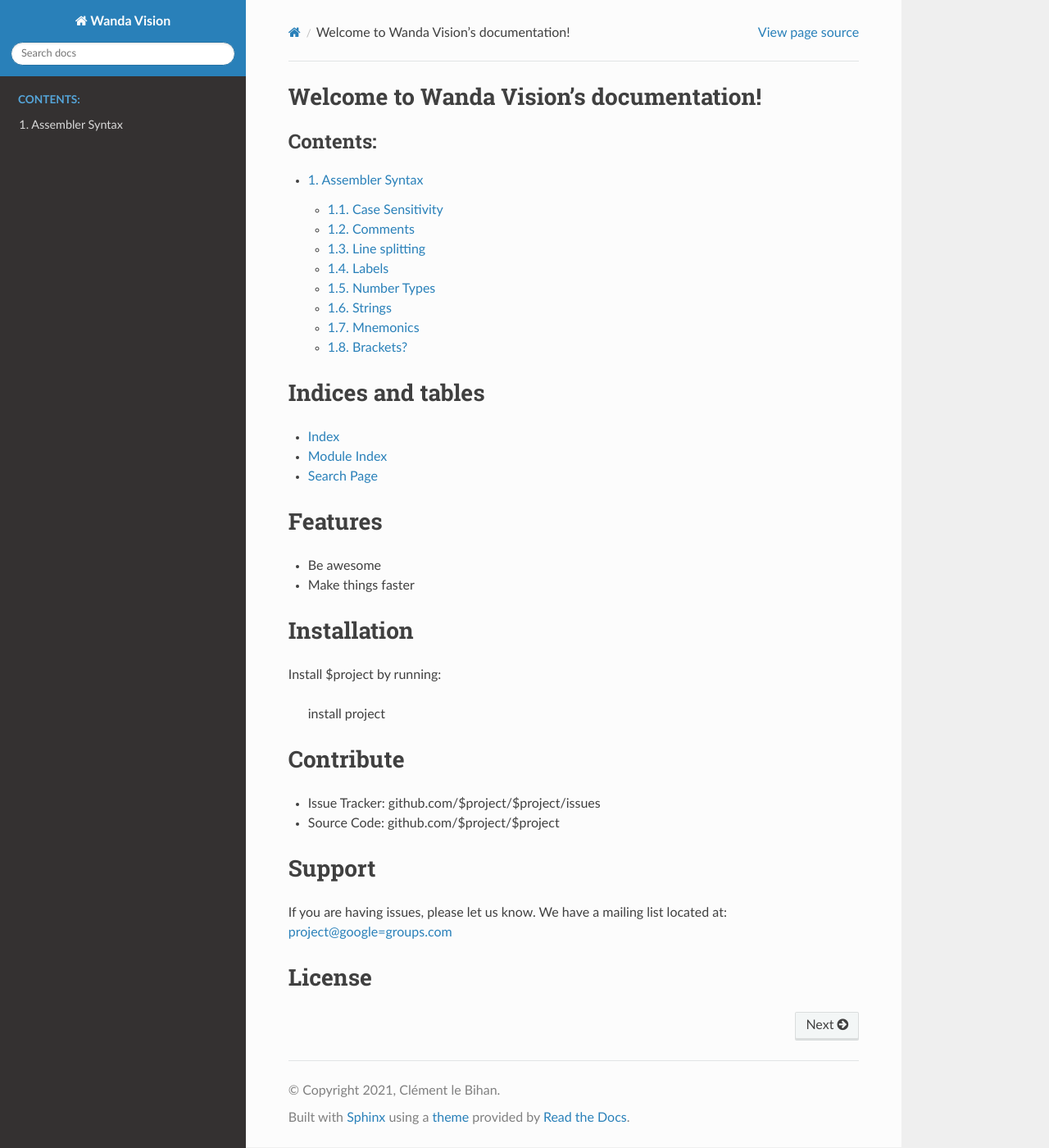
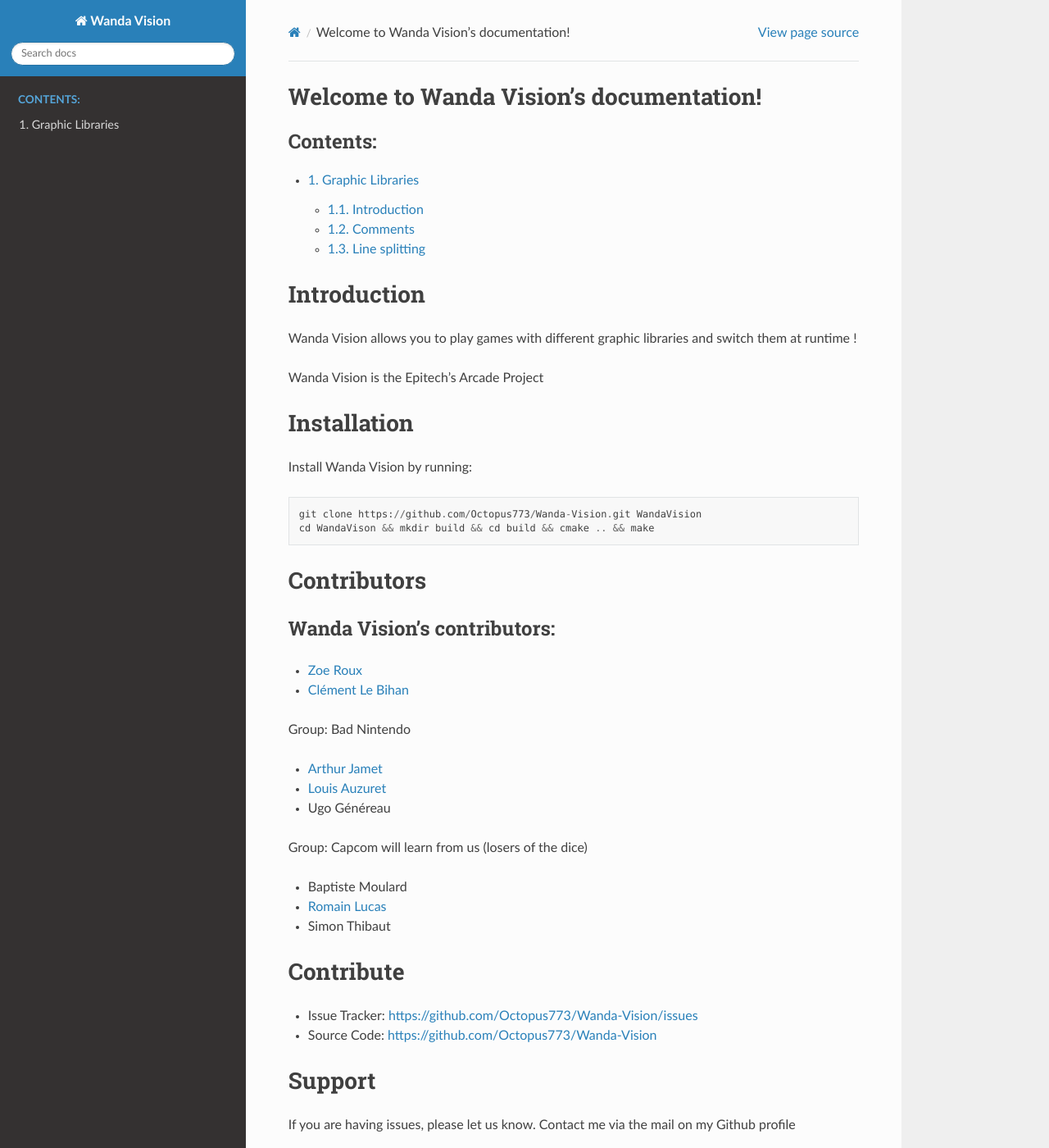
Before and after one commit to Octopus773/Wanda-Vision, a Sphinx documentation site: the page built from docs/source/index.rst, in a window 1280 px wide and 1400 px high. Shown: the whole window at 82% size. Built offline with Sphinx 7.4.7 and the Read the Docs theme 2.0.0, drawn with Linux system fonts in a browser that asks for light colours; some of the changed lines change nothing that is shown.

Commit message:
creating the index.rst

```diff
--- a/docs/source/abc.rst
+++ /dev/null
@@ -1,277 +0,0 @@
-Assembler Syntax
-================
-
-Case Sensitivity
-----------------
-
-WLA is case sensitive, except with directives, so be careful.
-
-
-Comments
---------
-
-Comments begin with ``;`` or ``*`` and end along with the line. ``;`` can be
-used anywhere, but ``*`` can be placed only at the beginning of a new line.
-
-WLA supports also ANSI C style commenting. This means you can start a
-multiline comment with ``/*`` and end it with ``*/``.
-
-What also is supported are C++ style comments. This means you can start a
-comment with ``//``.
-
-You can also use ``.ASM`` and ``.ENDASM`` directives to skip characters. These
-function much like ANSI C comments, but unlike the ANSI C comments these can be
-nested.
-
-
-Line splitting
---------------
-
-Lines can be split using a ``\`` between elements. So instead of writing
-
-    .db 1, 2, 3, 4, 5, 6, 7, 8
-
-it's possible to write
-
-    .db 1, 2, 3, 4 \
-        5, 6, 7, 8
-
-Note that line splitting works only in places where WLA expects a new label,
-number, calculation, etc. String splitting isn't currently supported.
-
-
-Labels
-------
-
-Labels are ordinary strings (which can also end to a ``:``). Labels starting
-with ``_`` are considered to be local labels and do not show outside sections
-where they were defined, or outside object files, if they were not defined
-inside a section.
-
-Here are few examples of different labels::
-
-    VBI_IRQ:
-    VBI_IRQ2
-    _VBI_LOOP:
-    main:
-
-Labels starting with ``@`` are considered to be child labels. They can only be
-referenced within the scope of their parent labels, unless the full name is
-specified. When there is more than one ``@``, the label is considered to be
-a child of a child.
-
-Here are some examples of child labels::
-
-    PARENT1:
-    @CHILD:
-    @@SUBCHILD
-
-    PARENT2:
-    @CHILD:
-
-This is legal, since each of the ``@CHILD`` labels has a different parent.
-You can specify a parent to be explicit, like so::
-
-    jr PARENT1@CHILD@SUBCHILD
-
-You can also use ``__label__`` to refer to the last defined parent label::
-
-    main:                 ; #
-            nop
-            nop
-    @child:
-            nop
-            nop
-    @@grandchild:
-            nop
-            nop
-            jmp __label__ ; jump -> #
-    loop:   nop           ; %
-            nop
-            jmp __label__ ; jump -> %
-
-Note that when you place ``:`` in front of the label string when referring to
-it, you'll get the bank number of the label, instead of the label's address.
-Here's an example::
-
-    LD A, :LOOP
-    .BANK 2 SLOT 0
-    LOOP:
-
-Here ``LD A, :LOOP`` will be replaced with ``LD A, 2`` as the label ``LOOP``
-is inside the bank number two.
-
-When you are referring to a label and you are adding something to its address
-(or subtracting, any arithmetics apply) the result will always be bytes. ::
-
-    .org 20
-    DATA:  .dw 100, 200, 300
-           ld  a, DATA+1
-                  ^^^^^^ = r
-
-So here the result ``r`` will be the address of ``DATA`` plus one, here 21.
-Some x86 assemblers would give here ``22`` as the result ``r`` as ``DATA``
-points to an array or machine words, but WLA isn't that smart (and some people
-including me think this is the better solution).
-
-Note that each CPU WLA supports contains opcodes that either generate an
-absolute reference or a relative reference to the given label. For example, ::
-
-    .org 20
-    DATA:  ld  a, DATA   ; DATA becomes 20 (absolute)
-           jr  DATA      ; DATA becomes -4 (relative)
-
-Check out section 14 for the list of opcodes that generate relative references.
-
-You can also use ``-``, ``--``, ``---``, ``+``, ``++``, ``+++``, ... as
-un-named labels. Labels consisting of ``-`` are meant for reverse jumps and
-labels consisting of ``+`` are meant for forward jumps. You can reuse un-named
-labels as much as you wish inside your source code. Here's an example of this::
-
-        dec e
-        beq ++      ; jump -> ?
-        dec e
-        beq +       ; jump -> %
-        ld d, 14
-    --- ld a, 10    ; !
-    --  ld b, c     ; #
-    -   dec b       ; *
-        jp nz, -    ; jump -> *
-        dec c
-        jp nz, --   ; jump -> #
-        dec d
-        jp nz, ---  ; jump -> !
-        ld a, 20
-    -   dec a       ; $
-        jp nz, -    ; jump -> $
-    +   halt        ; %
-    ++  nop         ; ?
-
-Note that ``__`` (that's two underline characters) serves also as a un-named
-label. You can refer to this label from both directions. Use ``_b`` when
-you are jumping backwards and ``_f`` when you are jumping forwards label ``__``.
-
-Example::
-
-       dec e
-       jp z, _f     ; jump -> *
-       dec e
-    __ ldi a, (hl)  ; *
-       dec e
-       jp nz, _b    ; jump -> *
-
-**CAVEAT! CAVEAT! CAVEAT!**
-
-The following code doesn't work as it would if WLA would determine the
-distance lexically (but in practice it's WLALINK that does all the
-calculations and sees only the preprocessed output of WLA)::
-
-    .macro dummy
-    -  dec a        ; #
-       jp nz, -     ; jump -> #
-    .endm
-
-       ...
-    -  nop          ; *
-       dummy
-       dec e
-       jp nz, -     ; i'd like to jump to *, but i'll end up jumping
-                    ; to # as it's closest to me in the output WLA produces
-                    ; for WLALINK (so it's better to use \@ with labels inside
-                    ; a macro).
-
-WLALINK will also generate ``_sizeof_[label]`` defines that measure the
-distance between two consecutive labels. These labels have the same scope as
-the labels they describe. Here is an example::
-
-    Label1:
-        .db 1, 2, 3, 4
-    Label2:
-
-In this case you'll get a definition ``_sizeof_Label1`` that will have value
-``4``.
-
-WLA will skip over any child labels when calculating ``_sizeof``. So, in this
-example::
-
-    Label1:
-    .db 1, 2
-    @child:
-        .db 3, 4
-    Label2:
-
-The value of ``_sizeof_Label1`` will still have a value of ``4``.
-
-
-Number Types
-------------
-
-======== ===========
-``1000`` decimal
-``$100`` hexadecimal
-``100h`` hexadecimal
-``0x10`` hexadecimal
-``%100`` binary
-``0b10`` binary
-``'x'``  character
-======== ===========
-
-Remember that if you use the suffix ``h`` to give a hexadecimal value,
-and the value begins with an alphabet, you must place a zero in front of it
-so WLA knows it's not a label (e.g., ``0ah`` instead of ``ah``).
-
-
-Strings
--------
-
-Strings begin with and end to ``"``. Note that no ``0`` is inserted to
-indicate the termination of the string like in e.g., ANSI C. You'll have to do
-it yourself. You can place quotation marks inside strings the way C
-preprocessors accept them.
-
-Here are some examples of strings::
-
-    "Hello world!"
-    "He said: \"Please, kiss me honey.\""
-
-
-Mnemonics
----------
-
-You can give the operand size with the operand itself (and this is
-highly recommended) in WLA 6502/65C02/65CE02/6510/HUC6280/65816/6800/6801/6809::
-
-    and #20.b
-    and #20.w
-    bit loop.b
-    bit loop.w
-
-
-Brackets?
----------
-
-You can write ::
-
-    LDI (HL), A
-
-or  ::
-
-    LDI [HL], A
-
-as both mean the same thing in the syntax of most of the supported CPUs.
-Yes, you could write ::
-
-    LDI [HL), A
-
-but that is not recommended.
-
-Note that brackets have special meaning when dealing with a 65816/SPC-700
-system so you can't use ::
-
-    AND [$65]
-
-instead of ::
-
-    AND ($65)
-
-as they mean different things.
--- a/docs/source/conf.py
+++ b/docs/source/conf.py
@@ -53,3 +53,5 @@
 # relative to this directory. They are copied after the builtin static files,
 # so a file named "default.css" will overwrite the builtin "default.css".
 html_static_path = ['_static']
+
+rst_epilog = '.. $project replace:: %s' % project
--- /dev/null
+++ b/docs/source/graphicLibraries.rst
@@ -0,0 +1,40 @@
+Graphic Libraries
+=================
+
+Introduction
+----------------
+
+WLA is case sensitive, except with directives, so be careful.
+
+
+Comments
+--------
+
+Comments begin with ``;`` or ``*`` and end along with the line. ``;`` can be
+used anywhere, but ``*`` can be placed only at the beginning of a new line.
+
+WLA supports also ANSI C style commenting. This means you can start a
+multiline comment with ``/*`` and end it with ``*/``.
+
+What also is supported are C++ style comments. This means you can start a
+comment with ``//``.
+
+You can also use ``.ASM`` and ``.ENDASM`` directives to skip characters. These
+function much like ANSI C comments, but unlike the ANSI C comments these can be
+nested.
+
+
+Line splitting
+--------------
+
+Lines can be split using a ``\`` between elements. So instead of writing
+
+    .db 1, 2, 3, 4, 5, 6, 7, 8
+
+it's possible to write
+
+    .db 1, 2, 3, 4 \
+        5, 6, 7, 8
+
+Note that line splitting works only in places where WLA expects a new label,
+number, calculation, etc. String splitting isn't currently supported.
--- a/docs/source/index.rst
+++ b/docs/source/index.rst
@@ -10,41 +10,60 @@
    :numbered:
    :caption: Contents:
 
-   abc
+   graphicLibraries
 
+Introduction
+============
 
+Wanda Vision allows you to play games with different graphic libraries and switch them at runtime !
 
-Indices and tables
-==================
-
-* :ref:`genindex`
-* :ref:`modindex`
-* :ref:`search`
-
-Features
-========
-
-- Be awesome
-- Make things faster
+Wanda Vision is the Epitech's Arcade Project
 
 Installation
 ============
 
-Install $project by running:
+Install Wanda Vision by running::
 
-    install project
+   git clone https://github.com/Octopus773/Wanda-Vision.git WandaVision
+   cd WandaVison && mkdir build && cd build && cmake .. && make
+
+
+Contributors
+============
+
+Wanda Vision's contributors:
+-----------------------------
+
+- `Zoe Roux <https://github.com/AnonymusRaccoon>`_
+- `Clément Le Bihan <https://github.com/Octopus773>`_
+
+
+Group: Bad Nintendo
+
+- `Arthur Jamet <https://github.com/Arthi-chaud>`_
+- `Louis Auzuret <https://github.com/GitBluub>`_
+- Ugo Généreau
+
+Group: Capcom will learn from us (losers of the dice)
+
+- Baptiste Moulard
+- `Romain Lucas <https://github.com/roromainlcs>`_
+- Simon Thibaut
+
 
 Contribute
 ==========
 
-- Issue Tracker: github.com/$project/$project/issues
-- Source Code: github.com/$project/$project
+- Issue Tracker: https://github.com/Octopus773/Wanda-Vision/issues
+- Source Code: https://github.com/Octopus773/Wanda-Vision
 
 Support
 =======
 
 If you are having issues, please let us know.
-We have a mailing list located at: project@google=groups.com
+Contact me via the mail on my Github profile
 
 License
 =======
+
+none
```
Also changed, not shown: 1 other file.
